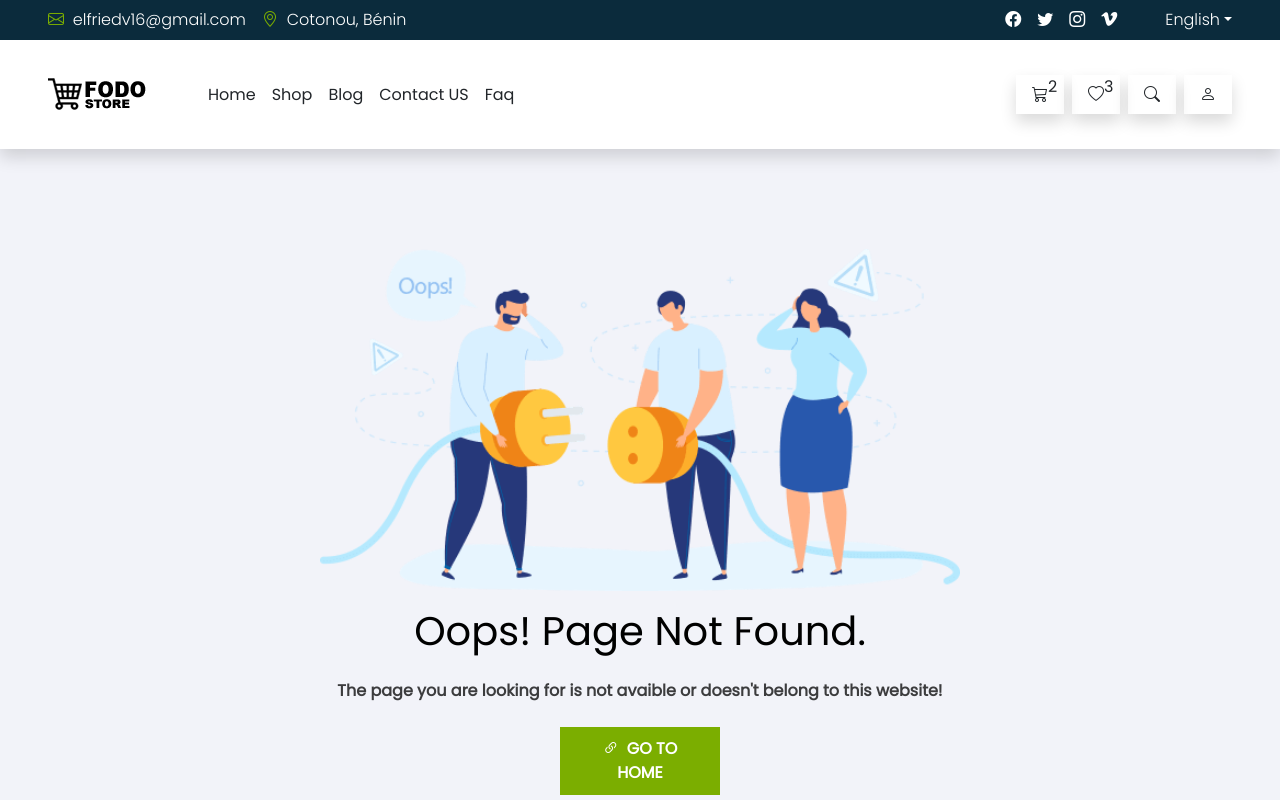
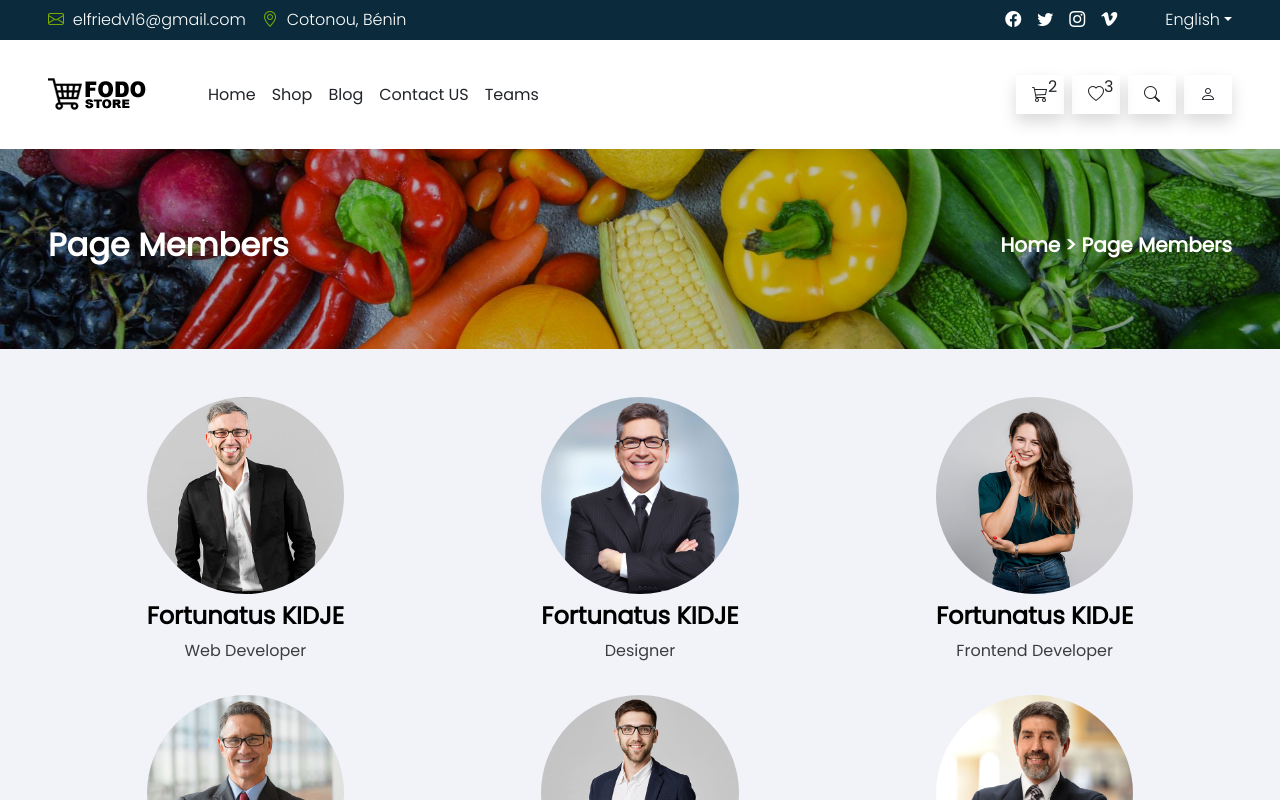
Before and after one commit to noel319/friedshop-front-react, a React (Vite) app: page /teams in a window 1280 px wide. Shown: the top 800 px of the page. Built offline with nearby package versions, Linux system fonts and the light colour scheme.

Commit message:
Add Teams View

```diff
--- a/src/App.tsx
+++ b/src/App.tsx
@@ -11,6 +11,7 @@ import WishList from "./views/WishList"
 import ContactUs from "./views/ContactUs"
 import ShoppingCart from "./views/ShoppingCart"
 import Checkout from "./views/Checkout"
+import TeamMembers from "./views/TeamMembers"
 
 function App() {
 
@@ -24,6 +25,7 @@ function App() {
       <Route path="/cart" element={<ShoppingCart />}></Route>
       <Route path="/checkout" element={<Checkout />}></Route>
       <Route path="/contact" element={<ContactUs />}></Route>
+      <Route path="/teams" element={<TeamMembers />}></Route>
       <Route path="/login" element={<Login />}></Route>
       <Route path="/signup" element={<SignUp />}></Route>
       <Route path="/reset-password" element={<ForgotPassword />}></Route>
--- /dev/null
+++ b/src/components/Member.tsx
@@ -0,0 +1,21 @@
+import React from 'react'
+
+type MemberType = {
+    img : string,
+    name : string,
+    role : string,
+}
+
+const Member = ({img, name, role} : MemberType) => {
+
+
+  return (
+    <div className='text-center text-black mb-3'>
+        <div className="m-image w-50 mx-auto"><img src={img} alt={img} className='w-100 h-100' style={{borderRadius: '120px'}}/></div>
+        <h4 className="fw-bold mt-2">{name}</h4>
+        <p className='opacity-75'>{role}</p>
+    </div>
+  )
+}
+
+export default Member
--- /dev/null
+++ b/src/views/TeamMembers.tsx
@@ -0,0 +1,28 @@
+import React from 'react'
+import Header from './includes/Header'
+import Banner from '../components/Banner'
+import Footer from './includes/Footer'
+import { teams } from './VitualData'
+import Member from '../components/Member'
+
+const TeamMembers = () => {
+
+
+  return (
+    <>
+        <Header />
+
+        <Banner page='Page Members' path={['Home', 'Page Members']} />
+
+        <div className="my-5 px-5 d-grid grid-3">
+            {
+                teams.map((team) => <Member {...team} key={team.team_id}/>)
+            }
+        </div>
+
+        <Footer />
+    </>
+  )
+}
+
+export default TeamMembers
--- a/src/views/VitualData.tsx
+++ b/src/views/VitualData.tsx
@@ -71,3 +71,12 @@
     { archive_id: 6, date: 'July 2019' },
 
   ]
+
+  export const teams = [
+    {team_id : 1, img : '/src/assets/img/team/1.jpg', name: 'Fortunatus KIDJE', role : 'Web Developer'},
+    {team_id : 2, img : '/src/assets/img/team/2.jpg', name: 'Fortunatus KIDJE', role : 'Designer'},
+    {team_id : 3, img : '/src/assets/img/team/3.jpg', name: 'Fortunatus KIDJE', role : 'Frontend Developer'},
+    {team_id : 4, img : '/src/assets/img/team/4.jpg', name: 'Fortunatus KIDJE', role : 'Backend Developer'},
+    {team_id : 5, img : '/src/assets/img/team/5.jpg', name: 'Fortunatus KIDJE', role : 'Project Manager'},
+    {team_id : 6, img : '/src/assets/img/team/6.jpg', name: 'Fortunatus KIDJE', role : 'DevOps'},
+  ]
--- a/src/views/includes/Footer.tsx
+++ b/src/views/includes/Footer.tsx
@@ -8,7 +8,7 @@ const Footer = () => {
         <footer className='mt-5'>
             <NewsLetter />
             <div className='footer-content bg-black gap-3 p-5'>
-                <div className="f-content d-flex justify-content-space-between">
+                <div className="f-content d-flex flex-wrap justify-content-space-between">
                     <div className="contacts w-20">
                         <h5 className='my-5'>Our Address</h5>
                         <div className="opacity-75">
--- a/src/views/includes/Header.tsx
+++ b/src/views/includes/Header.tsx
@@ -57,7 +57,7 @@ const Header = () => {
                                 <Link to={'/contact'} className="navbar-link fd-hover-color-primary text-dark">Contact US</Link>
                             </li>
                             <li className="navbar-item">
-                                <Link to={'/'} className="navbar-link fd-hover-color-primary text-dark">Faq</Link>
+                                <Link to={'/teams'} className="navbar-link fd-hover-color-primary text-dark">Teams</Link>
                             </li>
                         </ul>
                     </div>
```
